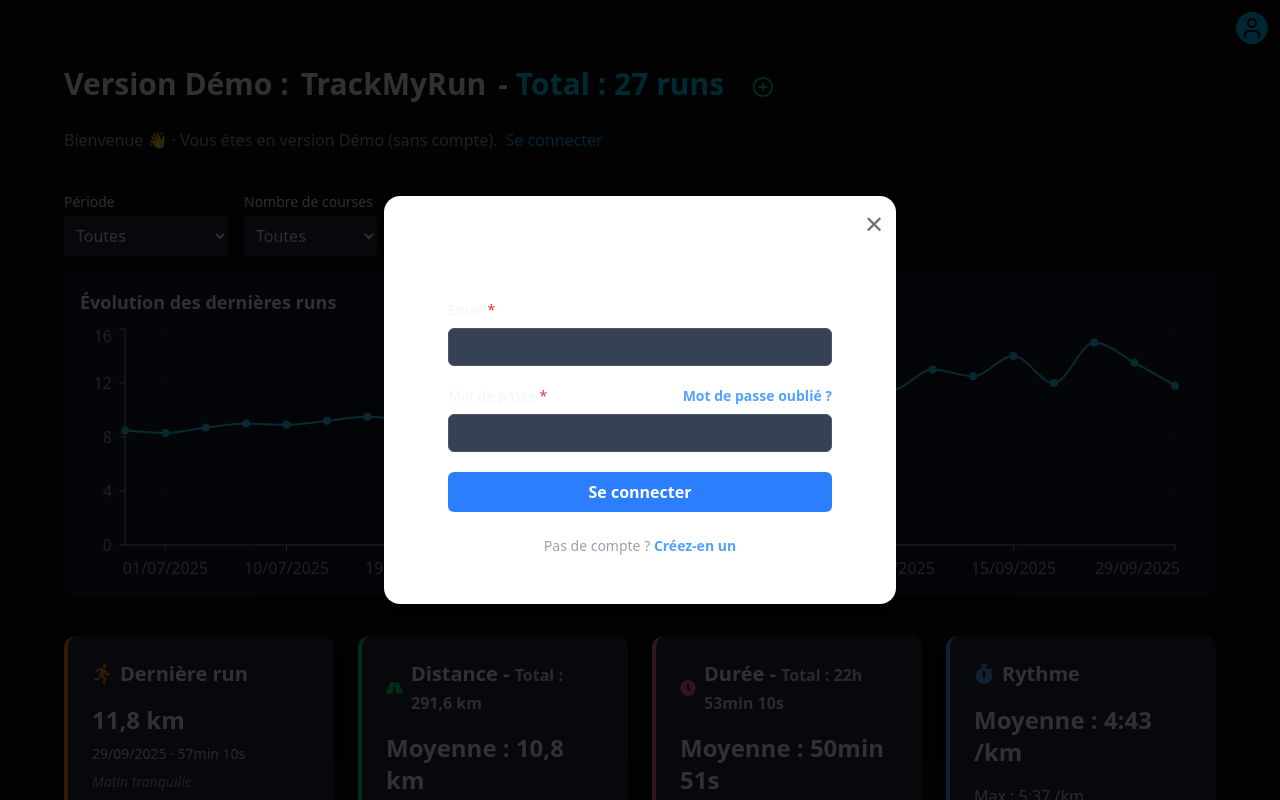
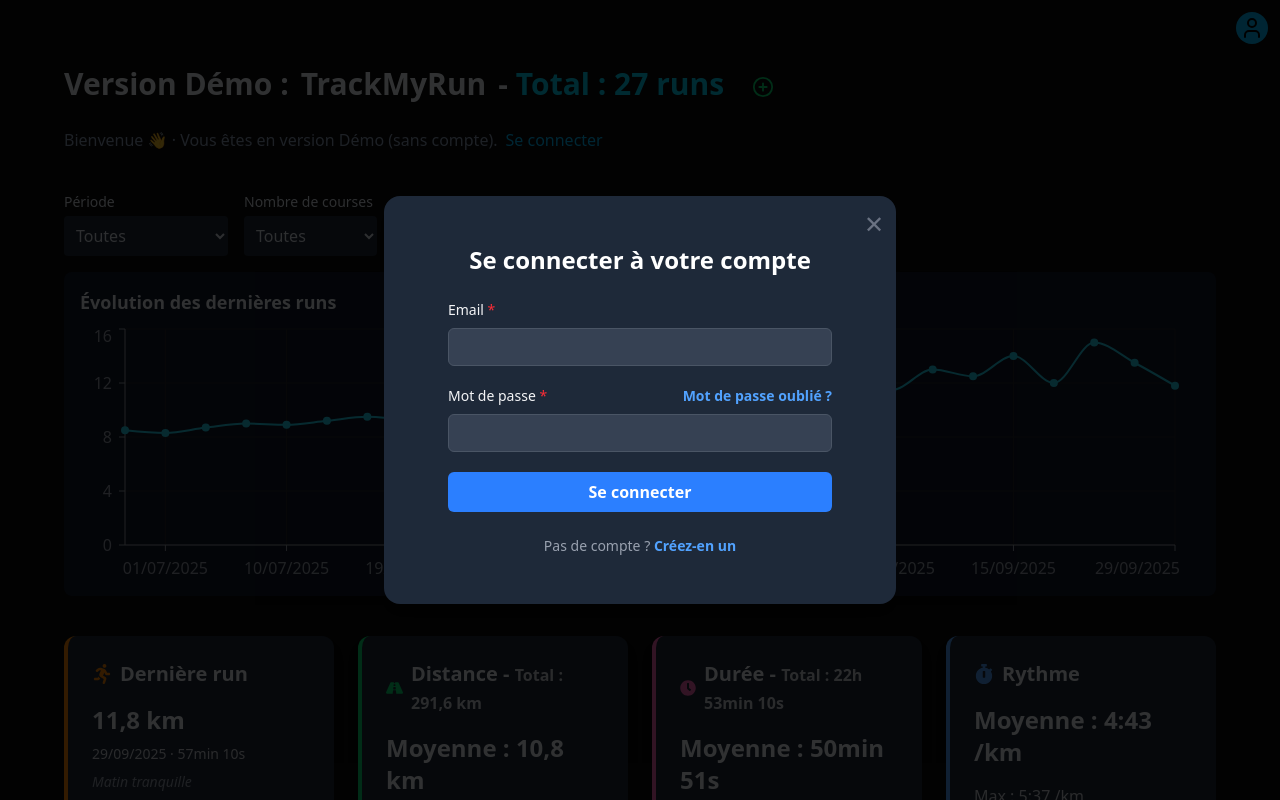
Before and after one commit to RemiPERRINELLE/nextjs-track-my-run, a Next.js app: page / in a window 1280 px wide. Both pictures are taken after a click on the button 1252 px from the left and 28 px from the top of the page. Shown: the top 800 px of the page. Built offline with nearby package versions, Linux system fonts and the light colour scheme; no server answers.

Commit message:
no dark mode

```diff
--- a/src/components/Modal.tsx
+++ b/src/components/Modal.tsx
@@ -23,7 +23,7 @@
       className="fixed inset-0 z-50 flex items-center justify-center bg-black/80"
     >
       <div
-        className="bg-white dark:bg-gray-800 p-6 py-12 md:rounded-2xl md:shadow-lg md:max-w-lg w-full relative h-full md:h-auto"
+        className="bg-gray-800 p-6 py-12 md:rounded-2xl md:shadow-lg md:max-w-lg w-full relative h-full md:h-auto"
         onClick={(e) => e.stopPropagation()} // empêcher la fermeture en cliquant sur le contenu
       >
         {/* bouton close */}
```
